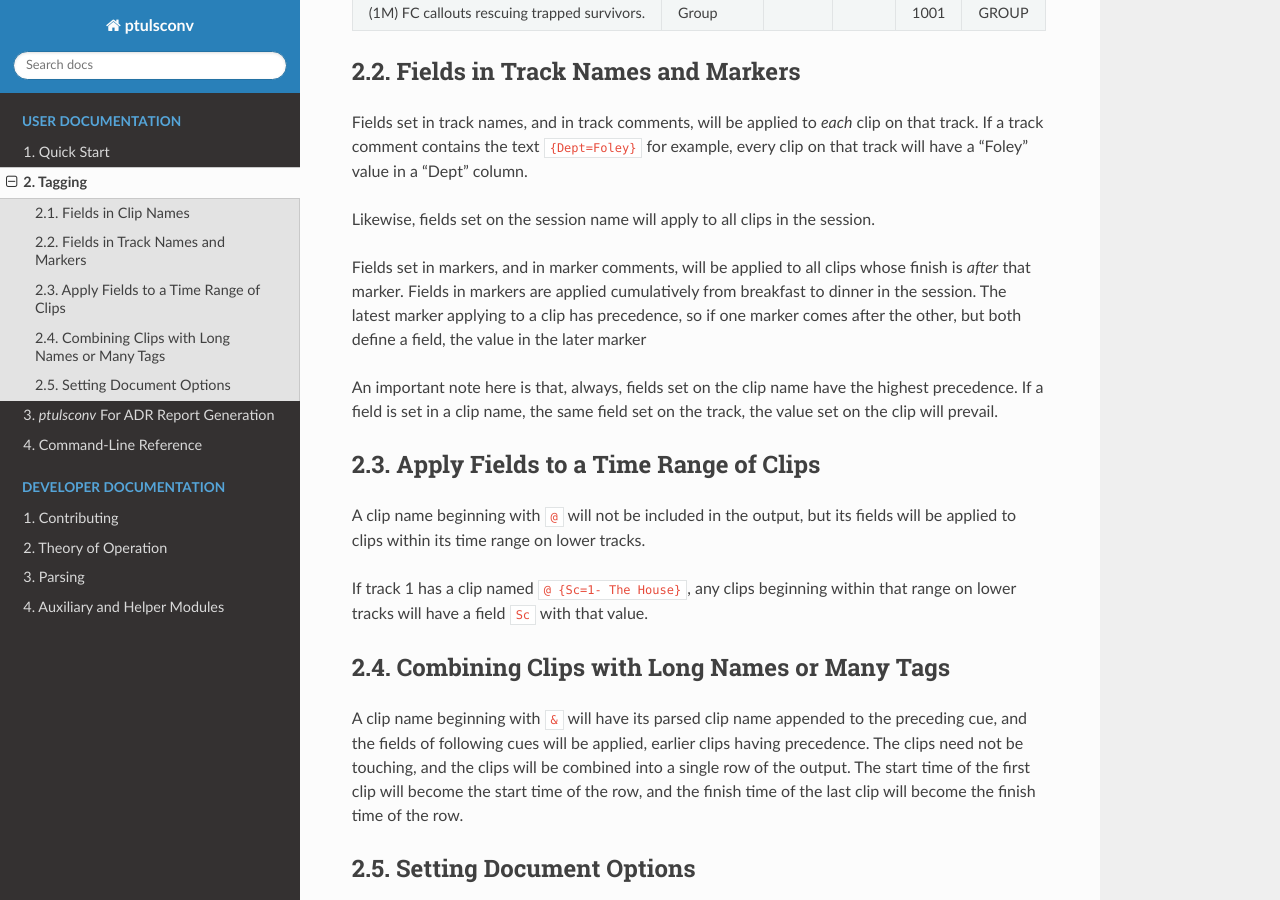
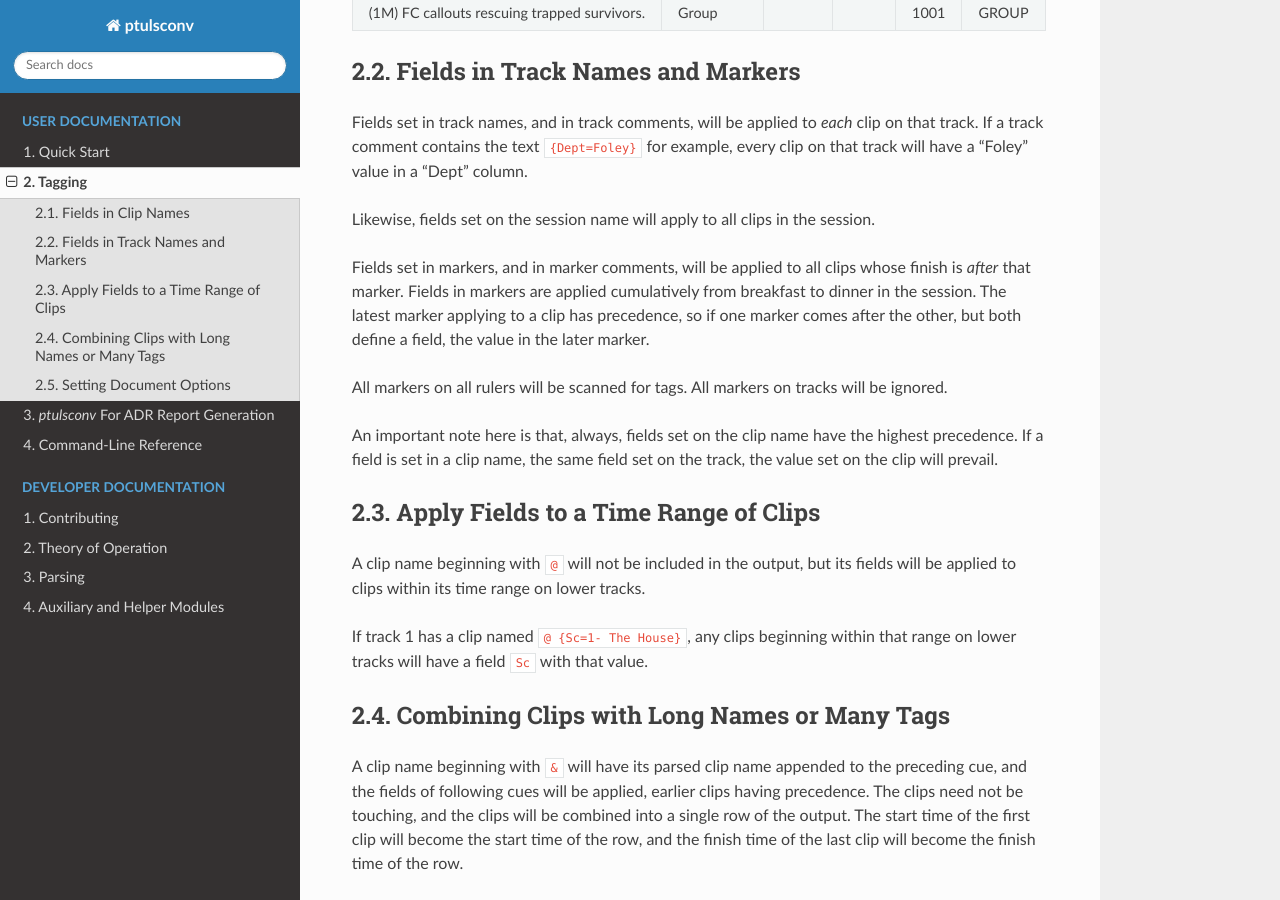
Before and after one commit to iluvcapra/ptulsconv, a Sphinx documentation site: the page built from docs/source/user/tagging.rst, in a window 1280 px wide and 900 px high, scrolled down 1117 px. Built offline with Sphinx 7.4.7 and the Read the Docs theme 3.1.0, drawn with Linux system fonts in a browser that asks for light colours.

Commit message:
Updated documentation

```diff
--- a/docs/source/user/tagging.rst
+++ b/docs/source/user/tagging.rst
@@ -76,7 +76,10 @@ Fields set in markers, and in marker comments, will be applied to all clips
 whose finish is *after* that marker. Fields in markers are applied cumulatively
 from breakfast to dinner in the session. The latest marker applying to a clip has
 precedence, so if one marker comes after the other, but both define a field, the
-value in the later marker
+value in the later marker.
+
+All markers on all rulers will be scanned for tags. All markers on tracks will
+be ignored.
 
 An important note here is that, always, fields set on the clip name have the
 highest precedence. If a field is set in a clip name, the same field set on the
```
